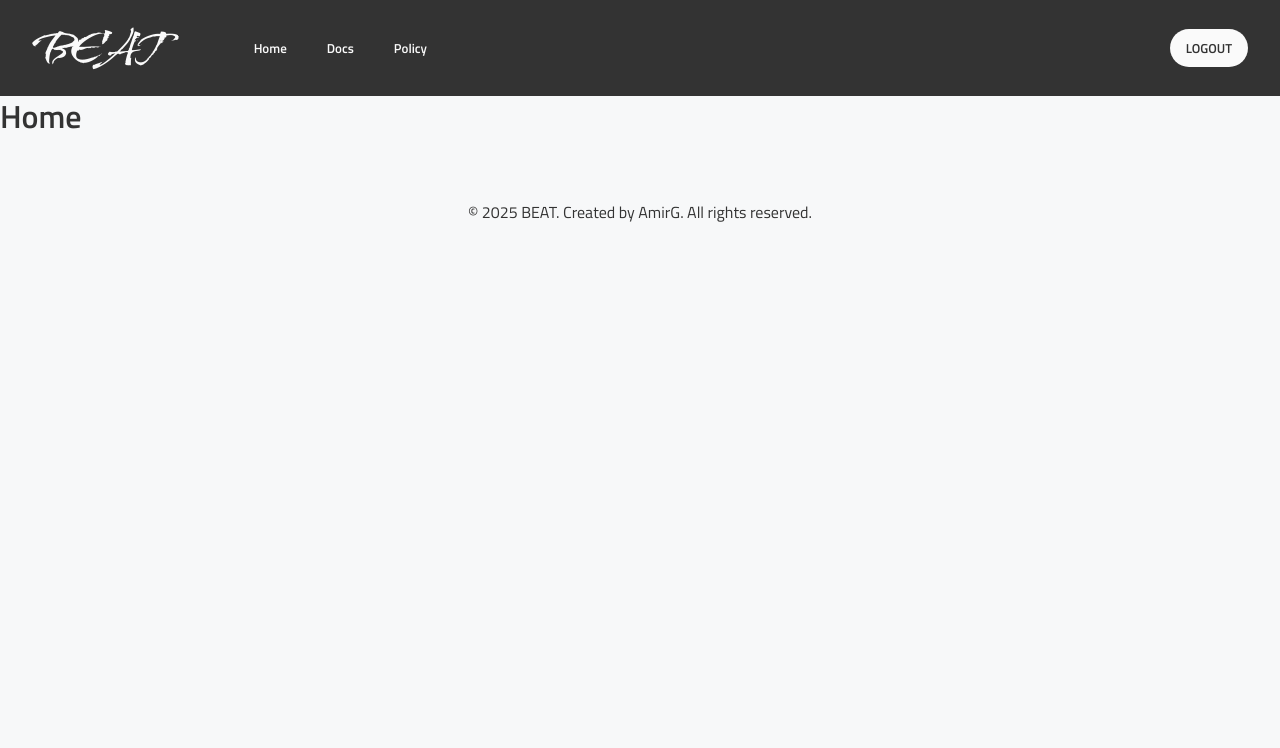
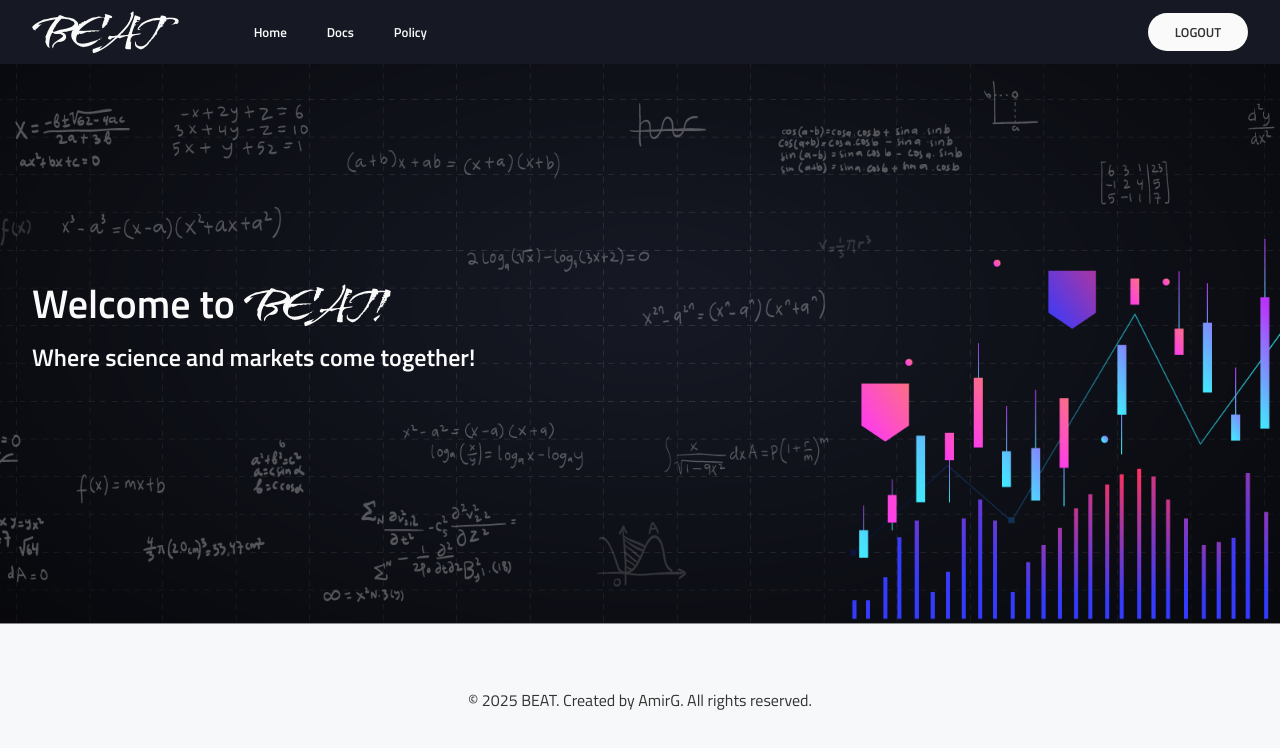
Before and after one commit to amirgholizad/BEAT, a React (Vite) app: page / in a window 1280 px wide. Shown: the top 748 px of the page. Built offline with nearby package versions, Linux system fonts and the light colour scheme; no server answers.

Commit message:
create, design home banner

```diff
--- a/src/components/Header/Header.scss
+++ b/src/components/Header/Header.scss
@@ -6,8 +6,8 @@
   display: flex;
   justify-content: space-between;
   align-items: center;
-  padding: $padding-default $padding-default * 2;
-  background-color: $primary-black;
+  padding: 0 $padding-default * 2;
+  background-color: $market-black;
   color: $primary-white;
   &__logo {
     color: $primary-white;
--- a/src/pages/Home/Home.jsx
+++ b/src/pages/Home/Home.jsx
@@ -1,11 +1,17 @@
 import { useNavigate } from "react-router";
 import { useEffect } from "react";
+import "./Home.scss";
 
 function Home() {
   return (
-    <div>
-      <h1>Home</h1>
-    </div>
+    <section className="home-banner">
+      <h1 className="home-banner__title">
+        Welcome to <span className="logo">BEAT!</span>
+      </h1>
+      <h2 className="home-banner__intro">
+        Where science and markets come together!
+      </h2>
+    </section>
   );
 }
 
--- /dev/null
+++ b/src/pages/Home/Home.scss
@@ -0,0 +1,37 @@
+@use "../../styles/partials/variables" as *;
+@use "../../styles/partials/global" as *;
+@use "../../styles/partials/mixins" as *;
+
+.home-banner {
+  display: flex;
+  justify-content: center;
+  flex-direction: column;
+  align-items: flex-start;
+  height: 30vh;
+  background-image: url("../../assets/images/background-home-banner.png");
+  background-size: cover;
+  background-position: center;
+  background-repeat: no-repeat;
+  height: 70vh;
+  padding: $padding-default $padding-default * 2;
+  &__title {
+    color: $primary-white;
+    font-family: $font-base;
+    font-size: 2.5rem;
+    font-weight: $font-weight-semibold;
+    margin-bottom: $padding-default;
+
+    span {
+      font-family: $logo-font-family;
+      font-size: $logo-font-size;
+    }
+  }
+  &__intro {
+    color: $primary-white;
+    font-family: $font-base;
+    font-size: 1.5rem;
+    font-weight: $font-weight-semibold;
+
+    margin-bottom: $padding-default * 2;
+  }
+}
--- a/src/styles/partials/_mixins.scss
+++ b/src/styles/partials/_mixins.scss
@@ -77,6 +77,7 @@
   font-family: $font-base;
   font-weight: $font-weight-semibold;
   font-size: $p-font-medium;
+  padding: $padding-cta-left-right;
   &:hover {
     background-color: $primary-white;
     color: $primary-black;
@@ -87,6 +88,7 @@
 }
 @mixin button-cta--reverse {
   @include button-cta;
+  width: 100px;
   background-color: $primary-white;
   color: $primary-black;
 
--- a/src/styles/partials/_variables.scss
+++ b/src/styles/partials/_variables.scss
@@ -11,6 +11,7 @@ $primary-white: #fafafa;
 $primary-black: #333333;
 $secondary-slate: #5c667e;
 $secondary-cloud: #bdc5d5;
+$market-black: #161924;
 $bg-graphite: #232940;
 $bg-grey: #f7f8f9;
 $secondary-green: #158463;
```
Also changed, not shown: src/assets/images/background-home-banner.png (added).
